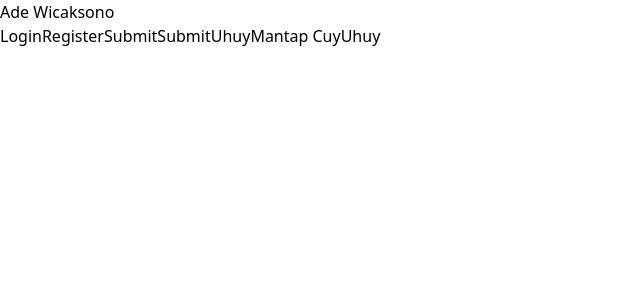
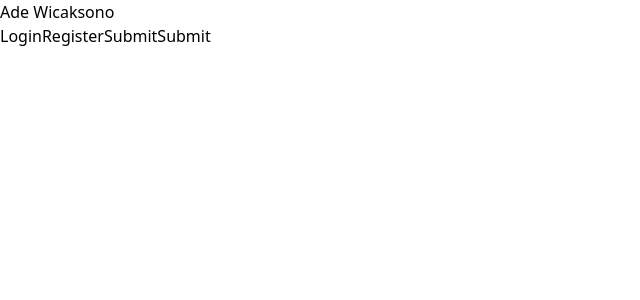
Before and after one commit to adeganteng/belajar-react-avip, a React (Vite) app: page / in a window 1280 px wide. Shown: the top 300 px of the page, without its empty margins (0-640 px from the left). Built offline with nearby package versions, Linux system fonts and the light colour scheme.

Commit message:
3. Pengenalan sedikit tentang atomic design

```diff
--- a/src/App.jsx
+++ b/src/App.jsx
@@ -1,45 +1,4 @@
-import React, { Children } from "react";
-
-// Menggunakan Class Component
-// class Button extends React.Component{
-//   render() {
-//     return (
-//       <button
-//         className="h-10 px-6 font-semibold rounded-md bg-blue-700 text-white"
-//         type="submit"
-//       >
-//         Buy Now
-//       </button>
-//     );
-//   }
-// }
-
-// Menggunakan Functional Component
-const ButtonBlack = ({children, variant }) => {
-  return (
-    <>
-      <button
-        className={`h-10 px-6 font-semibold rounded-md ${variant ? variant : "bg-black"}  text-white`}
-        type="submit"
-      >
-        {children ? children : "Uhuy"}
-      </button>
-    </>
-  );
-};
-
-// Jika ingin warnanya berbeda kita bisa menggunakan tehnik PROPS
-const Button = (props) => {
-  console.log(props);
-  return (
-    <button
-      className={`h-10 px-6 font-semibold rounded-md ${props.variant ? props.variant : "bg-emerald-900"} text-white`}
-      type="submit"
-    >
-      {props.text ? props.text : "Submit"}
-    </button>
-  );
-};
+import Button from "./components/Elements/Button/Button";
 
 function App() {
   return (
@@ -52,9 +11,6 @@ function App() {
         <Button variant="bg-red-700" text="Register"></Button>
         <Button variant="bg-zinc-700"></Button>
         <Button></Button>
-        <ButtonBlack variant={`bg-green-700`}></ButtonBlack>
-        <ButtonBlack variant={`bg-yellow-700`}> Mantap Cuy</ButtonBlack>
-        <ButtonBlack></ButtonBlack>
       </div>
     </div>
   );
--- /dev/null
+++ b/src/components/Elements/Button/Button.jsx
@@ -0,0 +1,14 @@
+const Button = ({variant, text}) => {
+  return (
+    <button
+      className={`h-10 px-6 font-semibold rounded-md ${
+        variant ? variant : "bg-emerald-900"
+      } text-white`}
+      type="submit"
+    >
+      {text ? text : "Submit"}
+    </button>
+  );
+};
+
+export default Button;
```
Also changed, not shown: src/components/Elements/Input/Index.jsx (added), src/components/Elements/Input/Input.jsx (added), src/components/Elements/Input/Label.jsx (added).
